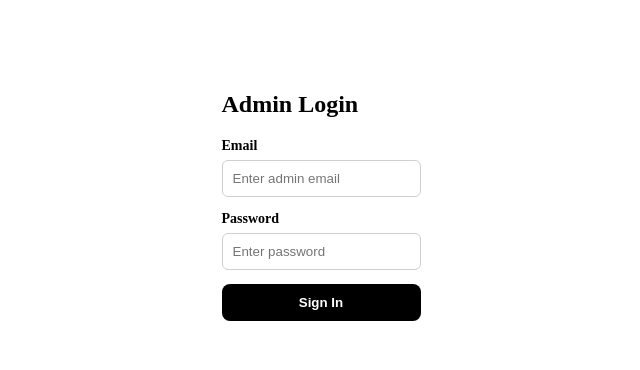
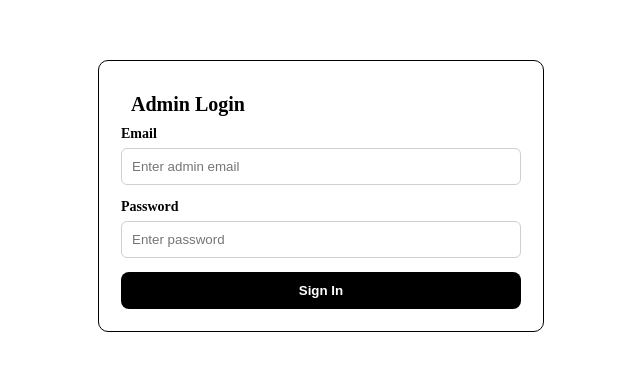
Before and after one commit to RohitGkmit08/Dashboard, a React (Vite) app: page / in a window 1280 px wide. Shown: the part 232-602 px from the top of the page, without its empty margins (319-959 px from the left). Built offline with nearby package versions, Linux system fonts and the light colour scheme.

Commit message:
Update login form styling

```diff
--- a/src/components/common/Form.css
+++ b/src/components/common/Form.css
@@ -6,7 +6,7 @@
   padding: 20px;
 }
 
-.form__card {
+.form-card {
   width: 100%;
   max-width: 400px;
   background: white;
@@ -15,7 +15,7 @@
   padding: 22px;
 }
 
-.form__title {
+.form-title {
   margin: 10px;
   font-size: 20px;
 }
```
